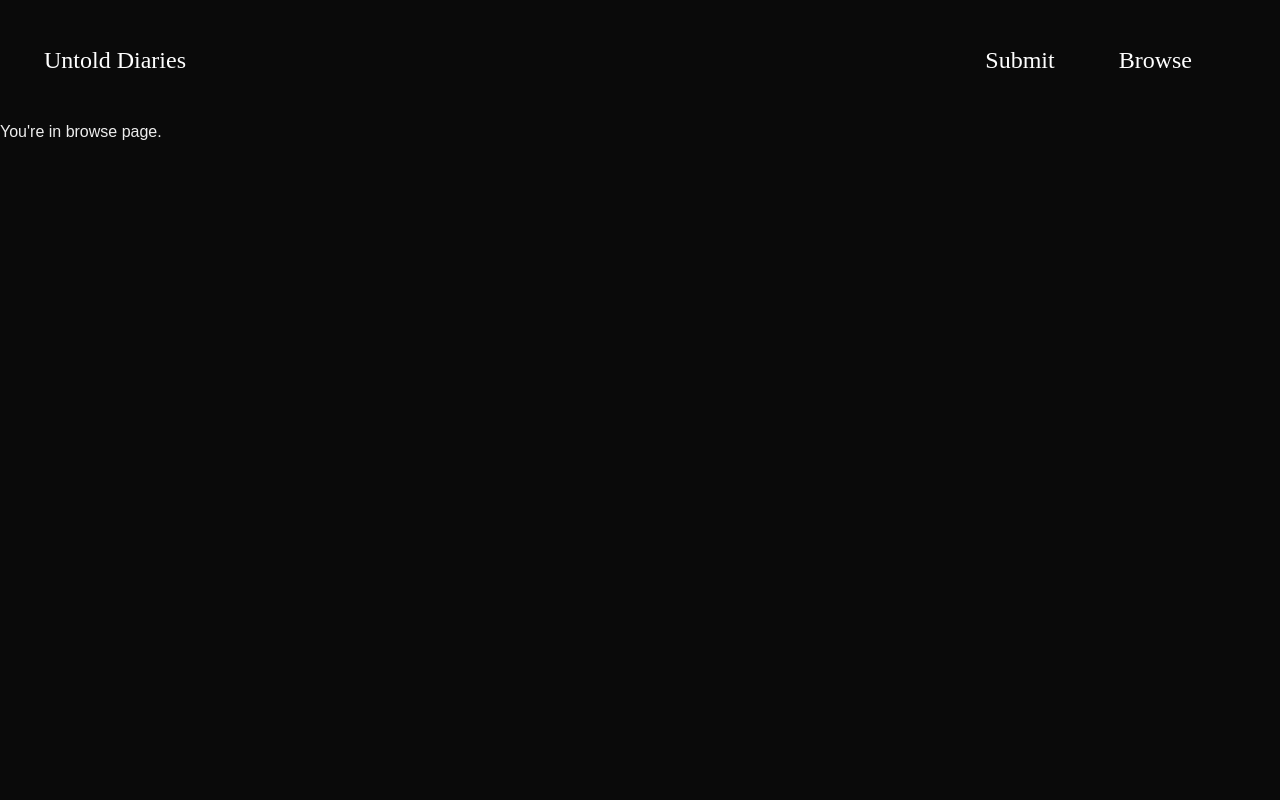
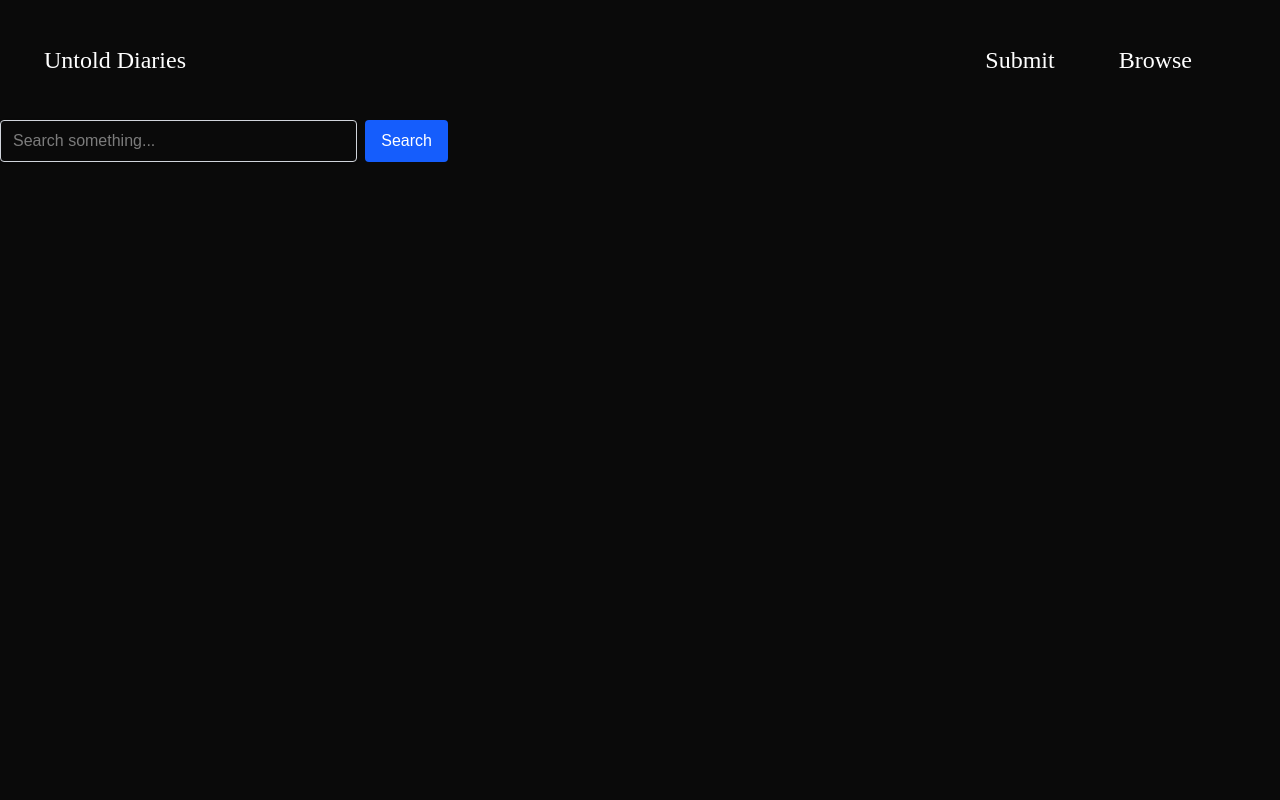
Before and after one commit to nathsuki73/untold-diaries, a Next.js app: page /browse in a window 1280 px wide. Shown: the top 800 px of the page. Built offline with nearby package versions, Linux system fonts and the light colour scheme; a web font is replaced by a local one.

Commit message:
feat: implement track fetching and enhance search functionality in Browse component

```diff
--- /dev/null
+++ b/src/app/api/spotify/get/route.ts
@@ -0,0 +1,21 @@
+import { getTrackById } from "@/lib/spotify";
+import { NextResponse } from "next/server";
+
+export async function GET(req: Request) {
+  const { searchParams } = new URL(req.url);
+  const trackId = searchParams.get("id");
+
+  if (!trackId)
+    return NextResponse.json({ error: "Missing track ID" }, { status: 400 });
+
+  try {
+    const track = await getTrackById(trackId);
+    return NextResponse.json(track);
+  } catch (error) {
+    console.error("Failed to fetch track:", error);
+    return NextResponse.json(
+      { error: "Failed to fetch track" },
+      { status: 500 }
+    );
+  }
+}
--- a/src/app/browse/page.tsx
+++ b/src/app/browse/page.tsx
@@ -1,12 +1,106 @@
-"use client"
-
-import SearchBar from "@/components/SearchBar"
-import Link from 'next/link'
+"use client";
+import { useState } from "react";
+import SearchBar from "@/components/SearchBar";
+import Link from "next/link";
 
 export default function Browse() {
+  const [query, setQuery] = useState("");
+  const [results, setResults] = useState<any[]>([]);
+
+  const handleSearch = async (e: React.FormEvent) => {
+    e.preventDefault();
+    try {
+      const res = await fetch(
+        `http://127.0.0.1:8000/search?q=${encodeURIComponent(query)}`
+      );
+      const data = await res.json();
+
+      // For each item, fetch full track details from your API route
+      const enhancedResults = await Promise.all(
+        data.map(async (item: any) => {
+          if (!item.track) return item;
+
+          const trackRes = await fetch(`/api/spotify/get?id=${item.track}`);
+          if (!trackRes.ok) return item;
+
+          const trackData = await trackRes.json();
+
+          return {
+            ...item,
+            trackName: trackData.name,
+            trackArtists: trackData.artists.map((a: any) => a.name).join(", "),
+            trackImage: trackData.image,
+          };
+        })
+      );
+
+      setResults(enhancedResults);
+    } catch (err) {
+      console.error("Search failed:", err);
+    }
+  };
+
   return (
-  <div  className="flex-2 items-center justify-center gap-3.5">
-    You're in browse page.
-  </div>
+    <div className="flex-2 items-center justify-center gap-3.5">
+      <form onSubmit={handleSearch} className="flex gap-2 w-full max-w-md">
+        <input
+          type="text"
+          value={query}
+          onChange={(e) => setQuery(e.target.value)}
+          placeholder="Search something..."
+          className="flex-1 border border-gray-300 rounded px-3 py-2 shadow-sm focus:outline-none focus:ring-2 focus:ring-blue-400"
+        />
+        <button
+          type="submit"
+          className="bg-blue-600 text-white px-4 py-2 rounded hover:bg-blue-700 transition"
+        >
+          Search
+        </button>
+      </form>
+
+      <ul className="w-full max-w-md mt-4 space-y-4">
+        {results.map((item: any, index: number) => (
+          <li
+            key={index}
+            className="p-4 border border-gray-300 bg-white rounded shadow flex gap-4"
+          >
+            {/* Song Image */}
+            {item.trackImage && (
+              <img
+                src={item.trackImage}
+                alt={item.trackName}
+                className="w-20 h-20 object-cover rounded"
+              />
+            )}
+
+            {/* Text Content */}
+            <div className="flex flex-col justify-between">
+              {/* From and Message */}
+              <div className="mb-2">
+                <div className="text-gray-700 font-semibold">
+                  From:{" "}
+                  <span className="font-normal">{item.name || "Unknown"}</span>
+                </div>
+                <div className="text-gray-600 italic">
+                  Message:{" "}
+                  <span className="font-normal">{item.message || "-"}</span>
+                </div>
+              </div>
+
+              {/* Track Info */}
+              <div>
+                <div className="text-black font-bold">Song:</div>
+                <div className="text-gray-800 font-semibold">
+                  {item.trackName || "Unknown Track"}
+                </div>
+                <div className="text-gray-600 text-sm">
+                  {item.trackArtists || "Unknown Artist"}
+                </div>
+              </div>
+            </div>
+          </li>
+        ))}
+      </ul>
+    </div>
   );
 }
--- a/src/lib/spotify.ts
+++ b/src/lib/spotify.ts
@@ -50,6 +50,28 @@ export async function searchTracks(query: string) {
     name: track.name,
     artists: track.artists.map((artist: any) => ({ name: artist.name })),
     preview_url: track.preview_url,
-    image: track.album.images[1]?.url || track.album.images[0]?.url || '', // Use medium or fallback
+    image: track.album.images[1]?.url || track.album.images[0]?.url || "", // Use medium or fallback
   }));
 }
+
+export async function getTrackById(trackId: string) {
+  const token = await getSpotifyToken();
+
+  const res = await fetch(`https://api.spotify.com/v1/tracks/${trackId}`, {
+    headers: {
+      Authorization: `Bearer ${token}`,
+    },
+  });
+
+  if (!res.ok) throw new Error("Failed to fetch track");
+
+  const track = await res.json();
+
+  return {
+    id: track.id,
+    name: track.name,
+    artists: track.artists.map((artist: any) => ({ name: artist.name })),
+    preview_url: track.preview_url,
+    image: track.album.images[1]?.url || track.album.images[0]?.url || "",
+  };
+}
```
